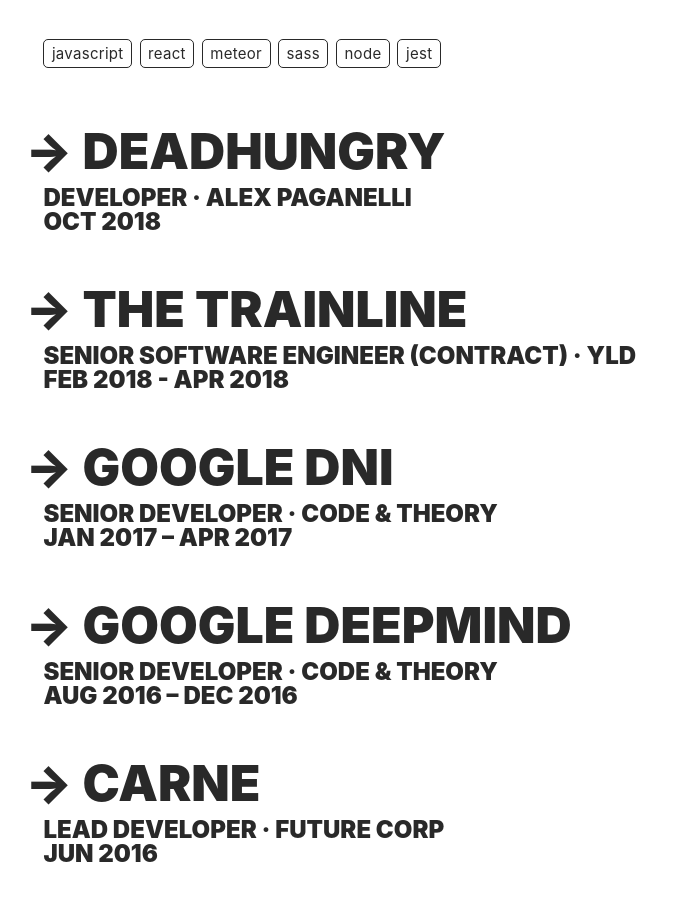
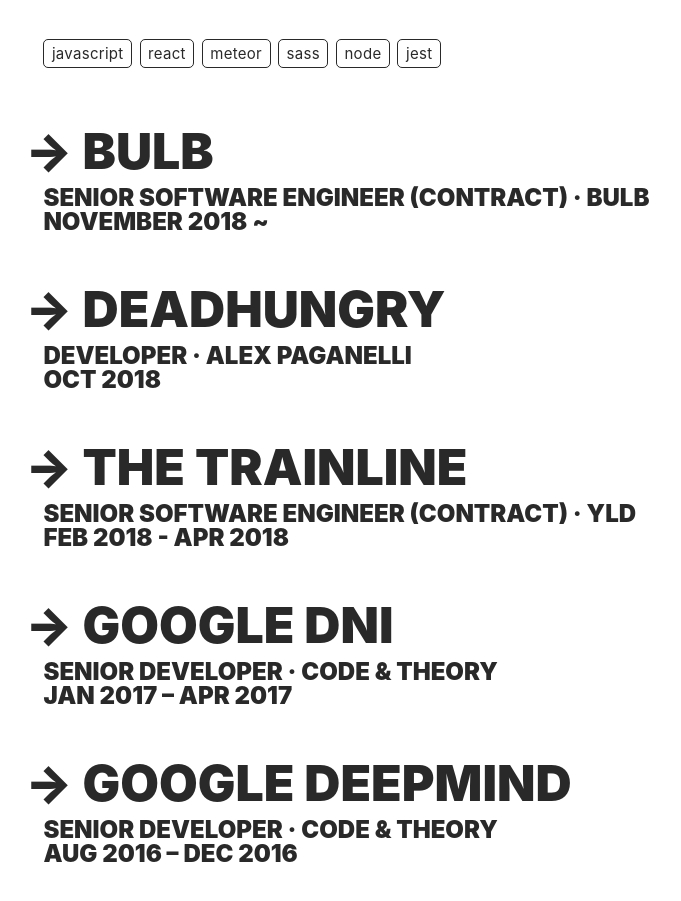
Before and after one commit to chrslwrnc/nanimokamo, a Next.js app: page /cv in a window 1280 px wide. Shown: the part 3318-4219 px from the top of the page, without its empty margins (0-681 px from the left). Built offline with nearby package versions, Linux system fonts and the light colour scheme.

Commit message:
add bulb

```diff
--- /dev/null
+++ b/src/data/projects/bulb.js
@@ -0,0 +1,14 @@
+export default {
+  project: {
+    title: 'Bulb',
+    url: 'https://bulb.co.uk/blog',
+  },
+  company: {
+    name: 'Bulb',
+    url: 'https://bulb.co.uk',
+  },
+  job: {
+    title: 'Senior Software Engineer (Contract)',
+    date: 'November 2018 ~',
+  },
+};
--- a/src/data/projects/index.js
+++ b/src/data/projects/index.js
@@ -1,3 +1,4 @@
+import bulb from './bulb';
 import cni from './cni';
 import dubsmash from './dubsmash';
 import trainline from './trainline';
@@ -11,6 +12,7 @@
 import deadhungry from './deadhungry';
 
 export default [
+  bulb,
   cni,
   deadhungry,
   trainline,
```
